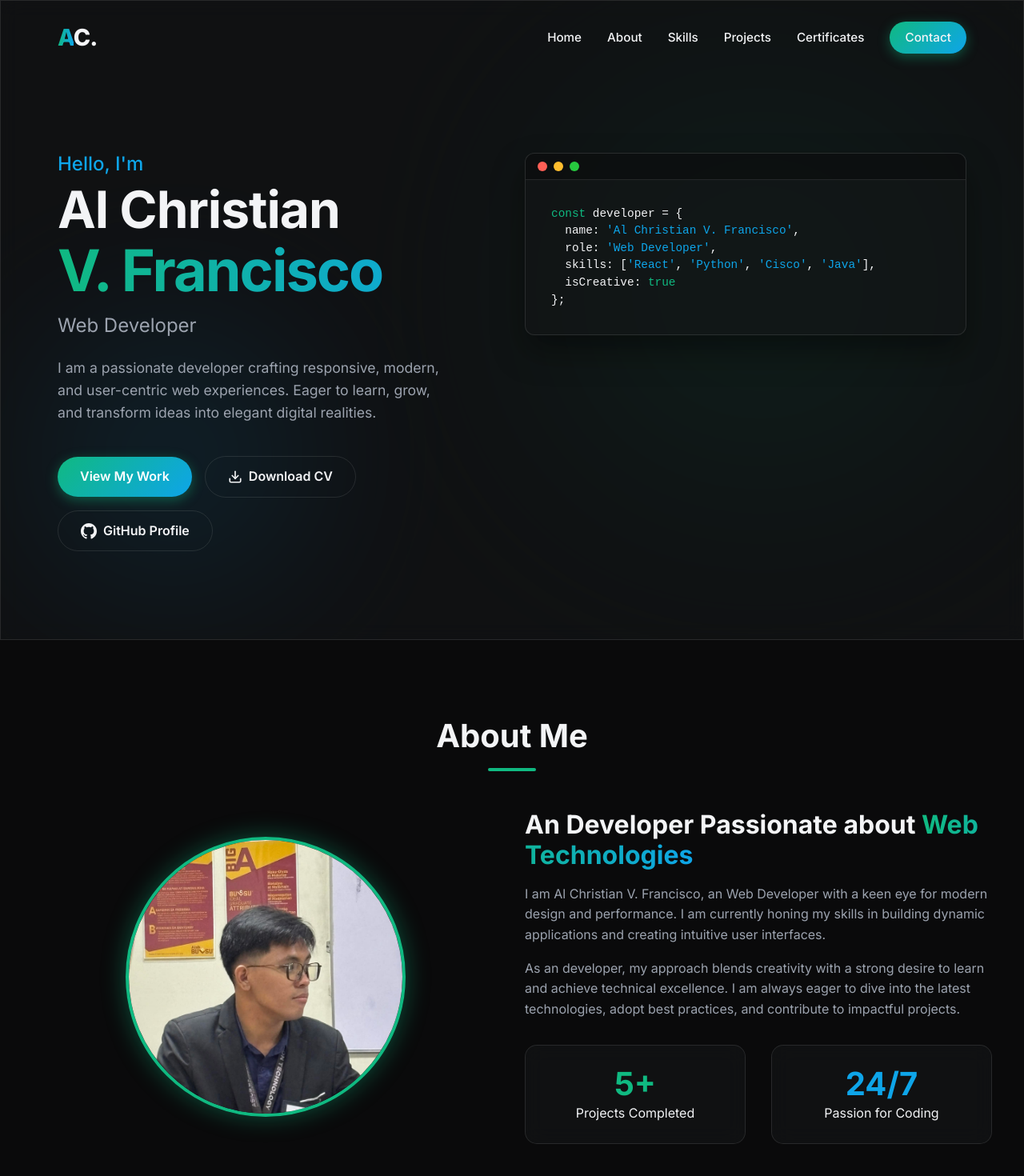
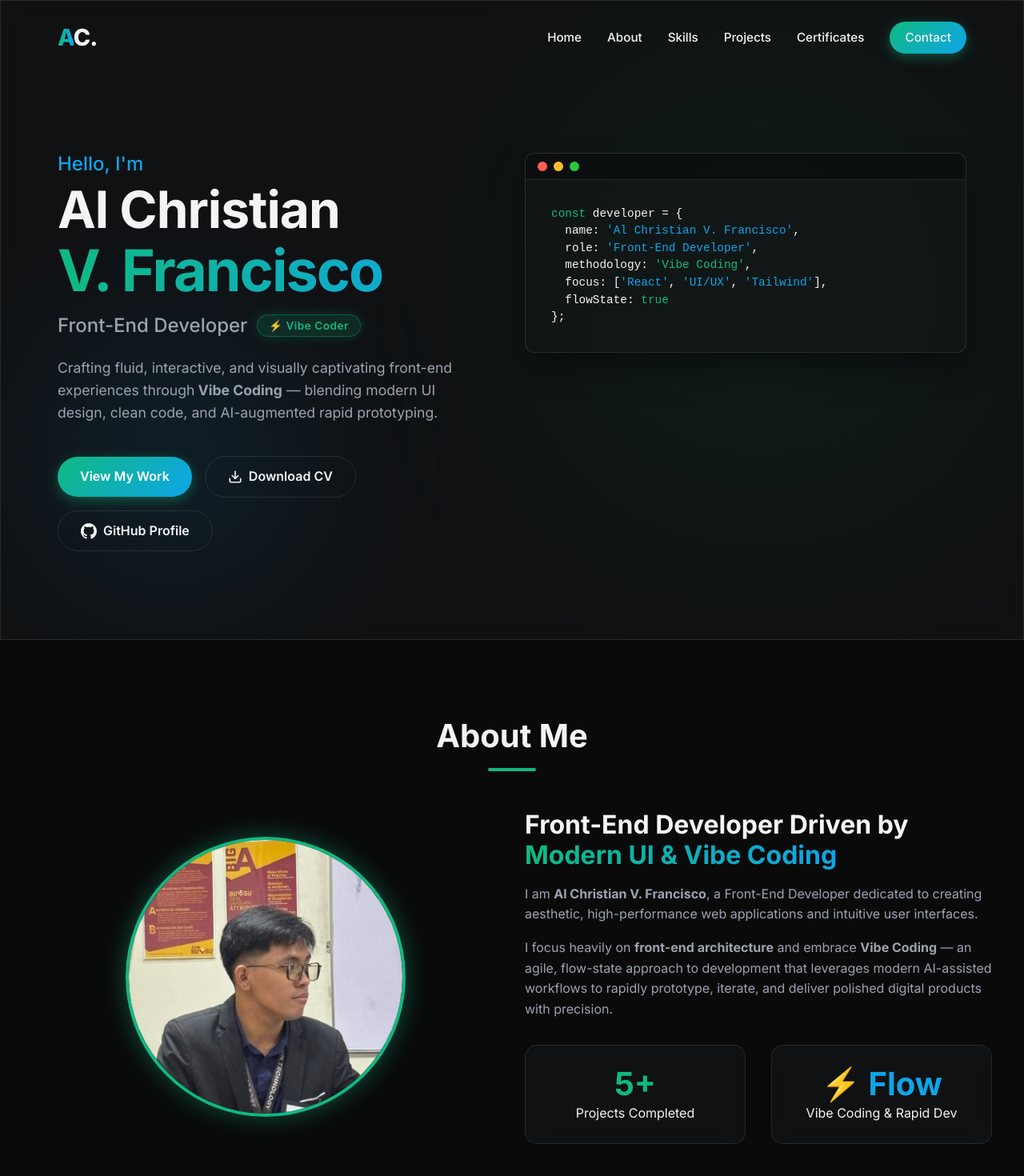
Before and after one commit to alchristianfrancisco13-bit/portfolio, a React (Vite) app: page / in a window 1280 px wide. Shown: the top 1470 px of the page at 80% size. Built offline with nearby package versions, Linux system fonts and the light colour scheme.

Commit message:
Highlight Front-End Developer focus and Vibe Coding across portfolio

```diff
--- a/index.html
+++ b/index.html
@@ -4,8 +4,8 @@
     <meta charset="UTF-8" />
     <link rel="icon" type="image/svg+xml" href="/favicon.svg" />
     <meta name="viewport" content="width=device-width, initial-scale=1.0" />
-    <title>Al Christian V. Francisco | Web Developer</title>
-    <meta name="description" content="Professional Web Developer Portfolio of Al Christian V. Francisco" />
+    <title>Al Christian V. Francisco | Front-End Developer & Vibe Coder</title>
+    <meta name="description" content="Front-End Developer Portfolio of Al Christian V. Francisco — Specializing in modern UI/UX design and AI-assisted Vibe Coding." />
     <link rel="preconnect" href="https://fonts.googleapis.com">
     <link rel="preconnect" href="https://fonts.gstatic.com" crossorigin>
     <link href="https://fonts.googleapis.com/css2?family=Inter:wght@300;400;500;600;700;800&display=swap" rel="stylesheet">
--- a/src/components/About.jsx
+++ b/src/components/About.jsx
@@ -38,14 +38,13 @@ const About = () => {
         </div>
         <div className="about-text">
           <h3 style={{ fontSize: '2rem', marginBottom: '1rem' }}>
-            An Developer Passionate about <span className="gradient-text">Web Technologies</span>
+            Front-End Developer Driven by <span className="gradient-text">Modern UI & Vibe Coding</span>
           </h3>
           <p style={{ color: 'var(--text-muted)', marginBottom: '1rem' }}>
-            I am Al Christian V. Francisco, an Web Developer with a keen eye for modern design and performance.
-            I am currently honing my skills in building dynamic applications and creating intuitive user interfaces.
+            I am <strong>Al Christian V. Francisco</strong>, a Front-End Developer dedicated to creating aesthetic, high-performance web applications and intuitive user interfaces.
           </p>
           <p style={{ color: 'var(--text-muted)', marginBottom: '2rem' }}>
-            As an developer, my approach blends creativity with a strong desire to learn and achieve technical excellence. I am always eager to dive into the latest technologies, adopt best practices, and contribute to impactful projects.
+            I focus heavily on <strong>front-end architecture</strong> and embrace <strong>Vibe Coding</strong> — an agile, flow-state approach to development that leverages modern AI-assisted workflows to rapidly prototype, iterate, and deliver polished digital products with precision.
           </p>
           <div className="stats grid grid-2">
             <div className="stat-card glass" style={{ padding: '1.5rem', textAlign: 'center', borderRadius: '15px' }}>
@@ -53,8 +52,8 @@ const About = () => {
               <p>Projects Completed</p>
             </div>
             <div className="stat-card glass" style={{ padding: '1.5rem', textAlign: 'center', borderRadius: '15px' }}>
-              <h4 style={{ fontSize: '2.5rem', color: 'var(--secondary)' }}>24/7</h4>
-              <p>Passion for Coding</p>
+              <h4 style={{ fontSize: '2.5rem', color: 'var(--secondary)' }}>⚡ Flow</h4>
+              <p>Vibe Coding & Rapid Dev</p>
             </div>
           </div>
         </div>
--- a/src/components/Hero.css
+++ b/src/components/Hero.css
@@ -64,7 +64,25 @@
   font-size: 1.5rem;
   color: var(--text-muted);
   margin-bottom: 1.5rem;
-  font-weight: 400;
+  font-weight: 500;
+  display: flex;
+  align-items: center;
+  gap: 0.75rem;
+  flex-wrap: wrap;
+}
+
+.vibe-badge {
+  font-size: 0.85rem;
+  font-weight: 600;
+  padding: 0.3rem 0.85rem;
+  border-radius: 9999px;
+  background: rgba(16, 185, 129, 0.15);
+  color: var(--primary);
+  border: 1px solid rgba(16, 185, 129, 0.35);
+  box-shadow: 0 0 15px rgba(16, 185, 129, 0.2);
+  display: inline-flex;
+  align-items: center;
+  letter-spacing: 0.5px;
 }
 
 .bio {
--- a/src/components/Hero.jsx
+++ b/src/components/Hero.jsx
@@ -9,10 +9,12 @@ const Hero = () => {
           <h2 className="greeting">Hello, I'm</h2>
           <h1 className="name">Al Christian</h1>
           <h1 className="surname gradient-text">V. Francisco</h1>
-          <h3 className="role">Web Developer</h3>
+          <h3 className="role">
+            Front-End Developer <span className="vibe-badge">⚡ Vibe Coder</span>
+          </h3>
           <p className="bio">
-            I am a passionate developer crafting responsive, modern, and user-centric web experiences.
-            Eager to learn, grow, and transform ideas into elegant digital realities.
+            Crafting fluid, interactive, and visually captivating front-end experiences through
+            <strong> Vibe Coding</strong> — blending modern UI design, clean code, and AI-augmented rapid prototyping.
           </p>
           <div className="hero-cta">
             <a href="#projects" className="btn btn-primary">View My Work</a>
@@ -50,9 +52,10 @@ const Hero = () => {
                  <code>
 <span style={{color: 'var(--primary)'}}>const</span> developer = {'{'}
 <br/>  name: <span style={{color: "var(--secondary)"}}>'Al Christian V. Francisco'</span>,
-<br/>  role: <span style={{color: "var(--secondary)"}}>'Web Developer'</span>,
-<br/>  skills: [<span style={{color: "var(--secondary)"}}>'React'</span>, <span style={{color: "var(--secondary)"}}>'Python'</span>, <span style={{color: "var(--secondary)"}}>'Cisco'</span>, <span style={{color: "var(--secondary)"}}>'Java'</span>],
-<br/>  isCreative: <span style={{color: 'var(--primary)'}}>true</span>
+<br/>  role: <span style={{color: "var(--secondary)"}}>'Front-End Developer'</span>,
+<br/>  methodology: <span style={{color: "var(--primary)"}}>'Vibe Coding'</span>,
+<br/>  focus: [<span style={{color: "var(--secondary)"}}>'React'</span>, <span style={{color: "var(--secondary)"}}>'UI/UX'</span>, <span style={{color: "var(--secondary)"}}>'Tailwind'</span>],
+<br/>  flowState: <span style={{color: 'var(--primary)'}}>true</span>
 <br/>{'}'};
                  </code>
                </pre>
--- a/src/components/Skills.jsx
+++ b/src/components/Skills.jsx
@@ -66,18 +66,26 @@ const Skills = () => {
       name: 'Android Studio',
       icon: 'https://cdn.jsdelivr.net/gh/devicons/devicon/icons/androidstudio/androidstudio-original.svg',
       fallback: 'https://cdn.simpleicons.org/androidstudio/3DDC84'
+    },
+    {
+      name: 'Vibe Coding',
+      icon: 'https://cdn.simpleicons.org/lightning/F7DF1E',
+      fallback: 'https://cdn.simpleicons.org/openai/10A37F'
     }
   ];
 
   return (
     <section id="skills" className="section container">
-      <h2 className="section-title">Technical Skills</h2>
+      <h2 className="section-title">Technical Skills & Focus</h2>
+      <p style={{ textAlign: 'center', color: 'var(--text-muted)', marginTop: '-1.5rem', marginBottom: '2.5rem', fontSize: '1rem' }}>
+        Specializing in modern <strong style={{ color: 'var(--primary)' }}>Front-End Development</strong>, responsive UI systems, and agile <strong style={{ color: 'var(--secondary)' }}>Vibe Coding</strong> workflows.
+      </p>
       <div style={{
         display: 'flex',
         flexWrap: 'wrap',
         gap: '2rem',
         justifyContent: 'center',
-        marginTop: '2rem'
+        marginTop: '1rem'
       }}>
         {skills.map((skill, index) => (
           <div key={index} className="skill-card glass" style={{
```
